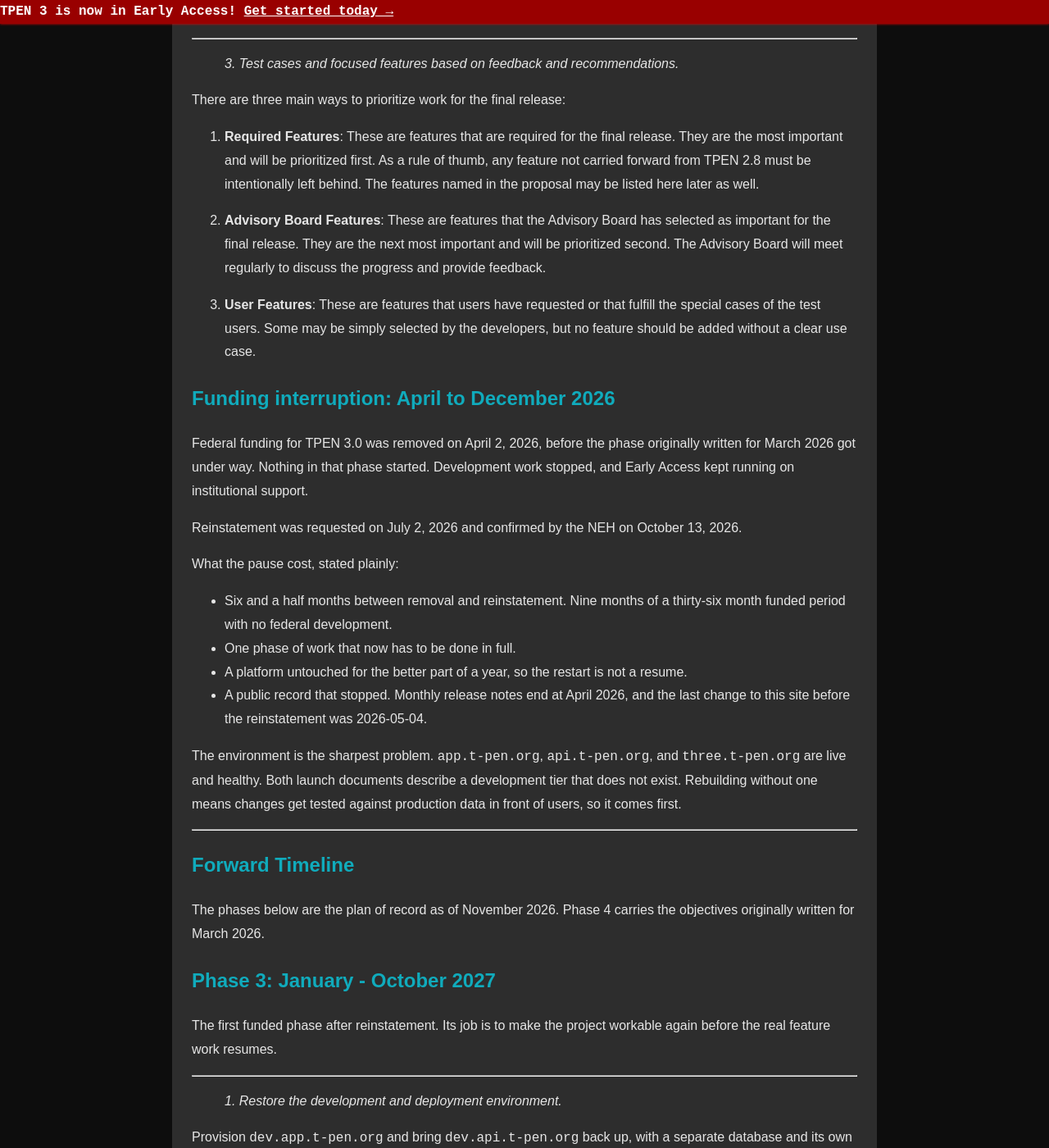
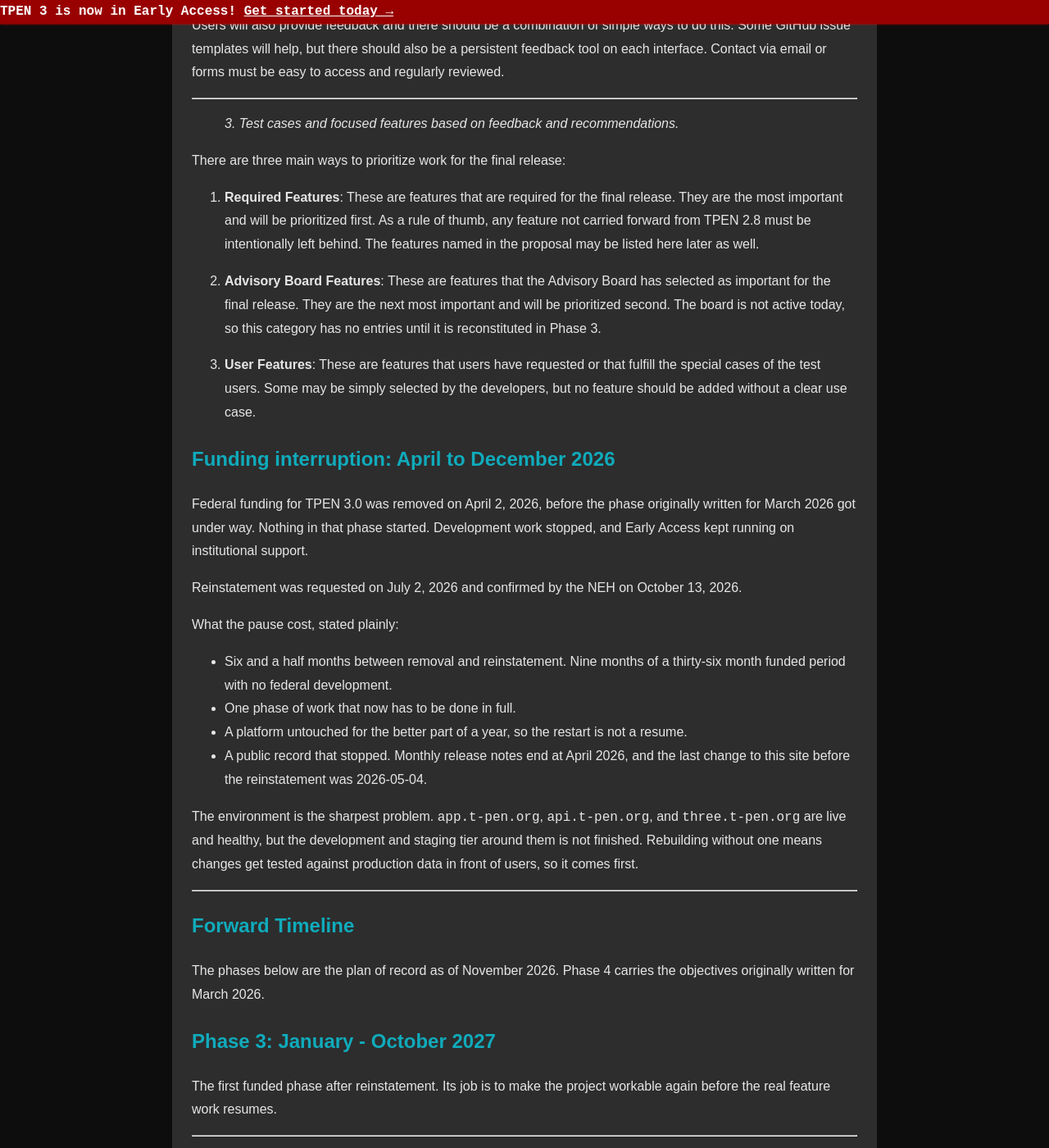
Before and after one commit to CenterForDigitalHumanities/TPEN3, a Jekyll site: the page built from pages/roadmap.md, in a window 1280 px wide and 1400 px high, scrolled down 6564 px. Shown: the whole window at 82% size. Built offline with Jekyll 4.4.1, drawn with Linux system fonts in a browser that asks for light colours; some of the changed text lies outside the part shown.

Commit message:
Unpin the March post and align the roadmap with the new plan
Two pinned posts both claimed to be the current announcement. Patrick
confirmed the March Early Access post should come down and point forward
instead, so it gets pinned: false and a short update note linking the
reinstatement announcement. Its historical body is otherwise untouched.

The roadmap review found three consistency problems:

- The environment paragraph pointed at "both launch documents", which are
  internal repo files a site visitor cannot open. State the problem directly.
- Phase 2 read as fully complete with a launch-phase icon. It is complete for
  Early Access, and Advisory Board prioritization never happened, so the icon
  and the subtitle now say so.
- The post said the Advisory Board "is actively being reactivated" while the
  roadmap puts it in Phase 3. Nothing supports reactivation underway, so both
  now say the board is dormant and reconstitution is a Phase 3 objective.

Co-authored-by: Copilot App <223556219+Copilot@users.noreply.github.com>

```diff
--- a/pages/roadmap.md
+++ b/pages/roadmap.md
@@ -17,7 +17,7 @@ resumes in January 2027 and the full public launch is targeted for August 2028.
     - New platform design
     - Project creation and management
     - Core interfaces and workflows
-2. **🚀 Phase 2: 2025** (Completed - Early Access)
+2. **✅ Phase 2: 2025** (Completed - Early Access; Advisory Board prioritization carried into Phase 3)
     - Early access release (November 2025)
     - Open to all users (March 2026)
     - Production cutover (March 2026)
@@ -311,6 +311,9 @@ per the funding proposal, are required for the final release and others are
 simply proposed as possible and will be scheduled for work after delivery. It
 is up to the Advisory Board to decide which features are most impactful.
 
+Those scheduled meetings did not happen: the board has been inactive, and the
+feature prioritization it was meant to perform is carried into Phase 3.
+
 Users will also provide feedback and there should be a combination of simple
 ways to do this. Some GitHub issue templates will help, but there should also
 be a persistent feedback tool on each interface. Contact via email or forms
@@ -330,8 +333,8 @@ There are three main ways to prioritize work for the final release:
 
 2. **Advisory Board Features**: These are features that the Advisory Board
    has selected as important for the final release. They are the next most
-   important and will be prioritized second. The Advisory Board will meet
-   regularly to discuss the progress and provide feedback.
+   important and will be prioritized second. The board is not active today, so
+   this category has no entries until it is reconstituted in Phase 3.
 
 3. **User Features**: These are features that users have requested or that
    fulfill the special cases of the test users. Some may be simply selected
@@ -358,9 +361,9 @@ What the pause cost, stated plainly:
   the last change to this site before the reinstatement was 2026-05-04.
 
 The environment is the sharpest problem. `app.t-pen.org`, `api.t-pen.org`, and
-`three.t-pen.org` are live and healthy. Both launch documents describe a
-development tier that does not exist. Rebuilding without one means changes get
-tested against production data in front of users, so it comes first.
+`three.t-pen.org` are live and healthy, but the development and staging tier
+around them is not finished. Rebuilding without one means changes get tested
+against production data in front of users, so it comes first.
 
 ---
 
```
Also changed, not shown: _posts/2026-03-17-early-access-announcement.md (+7 -1 lines), _posts/2026-11-10-funding-reinstated.md (+1 -1 lines).
